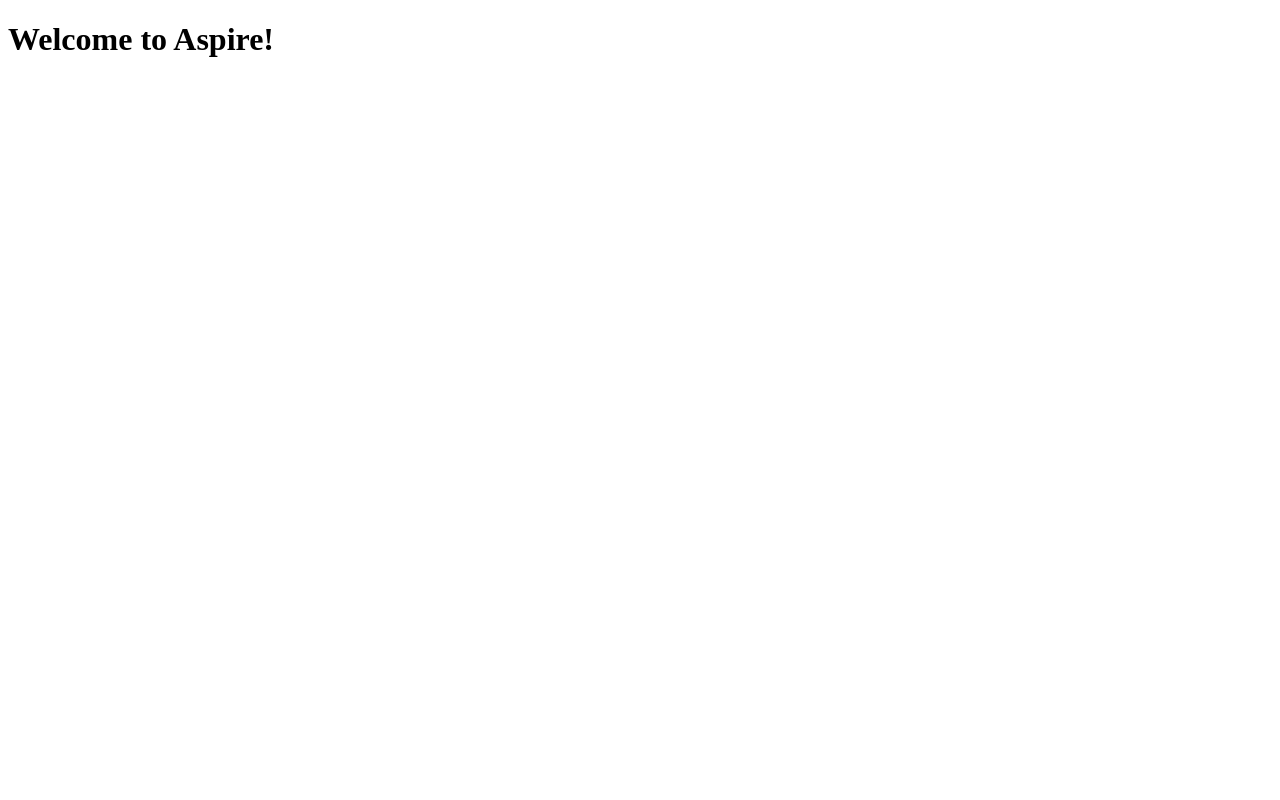
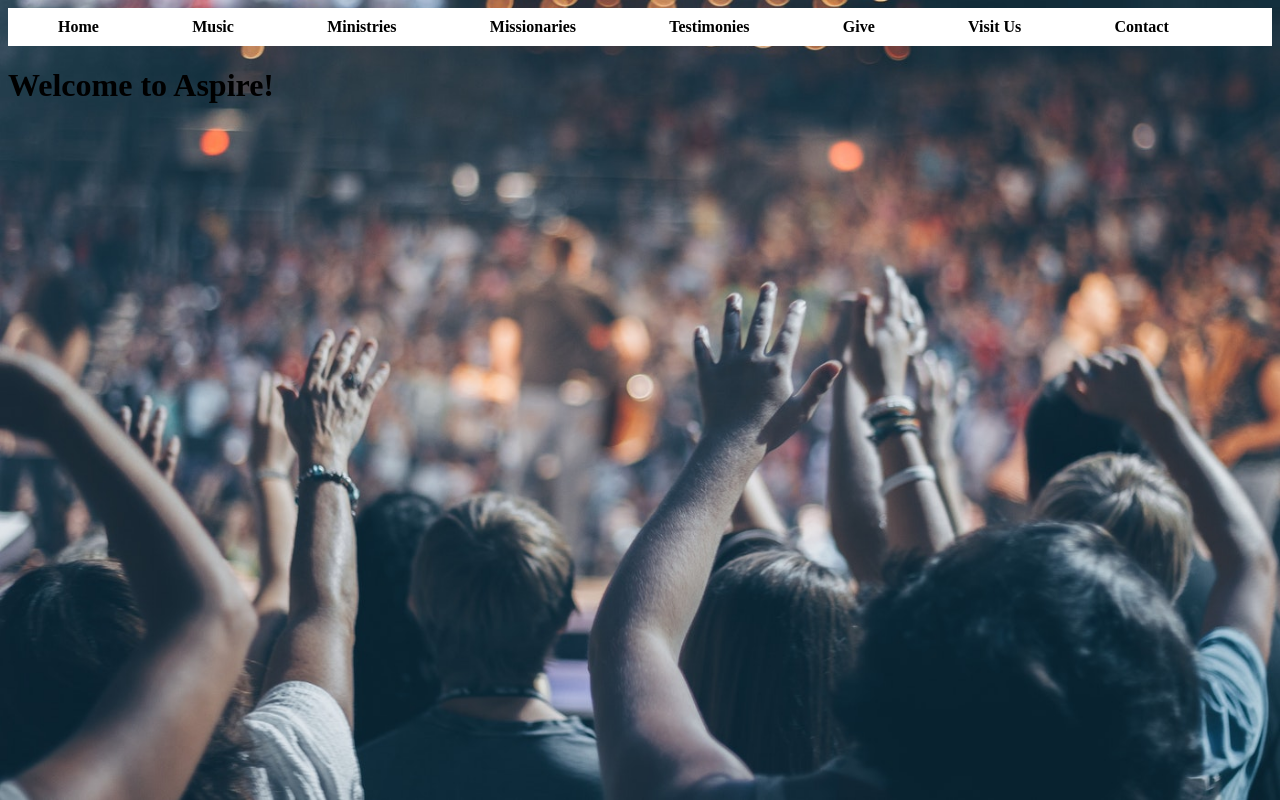
Before and after one commit to GC-2018/aspire, an Angular app: page / in a window 1280 px wide. Built offline with nearby package versions, Linux system fonts and the light colour scheme.

Commit message:
Worked on header and backend build

```diff
--- a/angular.json
+++ b/angular.json
@@ -13,18 +13,13 @@
         "build": {
           "builder": "@angular-devkit/build-angular:browser",
           "options": {
-            "outputPath": "dist/aspire",
+            "outputPath": "backend/angular",
             "index": "src/index.html",
             "main": "src/main.ts",
             "polyfills": "src/polyfills.ts",
             "tsConfig": "src/tsconfig.app.json",
-            "assets": [
-              "src/favicon.ico",
-              "src/assets"
-            ],
-            "styles": [
-              "src/styles.css"
-            ],
+            "assets": ["src/favicon.ico", "src/assets"],
+            "styles": ["src/styles.css"],
             "scripts": []
           },
           "configurations": {
@@ -71,26 +66,16 @@
             "polyfills": "src/polyfills.ts",
             "tsConfig": "src/tsconfig.spec.json",
             "karmaConfig": "src/karma.conf.js",
-            "styles": [
-              "src/styles.css"
-            ],
+            "styles": ["src/styles.css"],
             "scripts": [],
-            "assets": [
-              "src/favicon.ico",
-              "src/assets"
-            ]
+            "assets": ["src/favicon.ico", "src/assets"]
           }
         },
         "lint": {
           "builder": "@angular-devkit/build-angular:tslint",
           "options": {
-            "tsConfig": [
-              "src/tsconfig.app.json",
-              "src/tsconfig.spec.json"
-            ],
-            "exclude": [
-              "**/node_modules/**"
-            ]
+            "tsConfig": ["src/tsconfig.app.json", "src/tsconfig.spec.json"],
+            "exclude": ["**/node_modules/**"]
           }
         }
       }
@@ -115,9 +100,7 @@
           "builder": "@angular-devkit/build-angular:tslint",
           "options": {
             "tsConfig": "e2e/tsconfig.e2e.json",
-            "exclude": [
-              "**/node_modules/**"
-            ]
+            "exclude": ["**/node_modules/**"]
           }
         }
       }
--- a/src/app/app.component.html
+++ b/src/app/app.component.html
@@ -4,7 +4,7 @@
     Welcome to {{ title }}!
   </h1>
 </div> -->
-
+<app-header></app-header>
 <main>
   <router-outlet></router-outlet>
 </main>
--- a/src/app/header/header.component.css
+++ b/src/app/header/header.component.css
@@ -0,0 +1,19 @@
+nav {
+  background: white;
+  padding: 10px;
+}
+ul {
+  list-style: none;
+  margin: 0;
+  display: flex;
+}
+li {
+  display: inline;
+  color: white;
+  flex: 1 1 auto;
+}
+a {
+  color: black;
+  text-decoration: none;
+  font-weight: 900;
+}
--- a/src/app/header/header.component.html
+++ b/src/app/header/header.component.html
@@ -1,3 +1,28 @@
-<p>
-  header works!
-</p>
+<nav>
+  <ul>
+    <li>
+      <a href="">Home</a>
+    </li>
+    <li>
+      <a href="">Music</a>
+    </li>
+    <li>
+      <a href="">Ministries</a>
+    </li>
+    <li>
+      <a href="">Missionaries</a>
+    </li>
+    <li>
+      <a href="">Testimonies</a>
+    </li>
+    <li>
+      <a href="">Give</a>
+    </li>
+    <li>
+      <a href="">Visit Us</a>
+    </li>
+    <li>
+      <a href="">Contact</a>
+    </li>
+  </ul>
+</nav>
--- a/src/app/homepage/homepage.component.css
+++ b/src/app/homepage/homepage.component.css
@@ -1,7 +1,11 @@
 .background {
-    position: absolute;
-    background: url('../../assets/images/worship1.jpeg') no-repeat center top;
-    background-size: cover;
-    z-index: -1;
-
+  position: absolute;
+  background: url('../../assets/images/worship1.jpeg') no-repeat center top;
+  background-size: cover;
+  z-index: -1;
+  content: '';
+  top: 0;
+  left: 0;
+  bottom: 0;
+  right: 0;
 }
```
Also changed, not shown: 1 other file (tests, documents, lock files or other folders).
